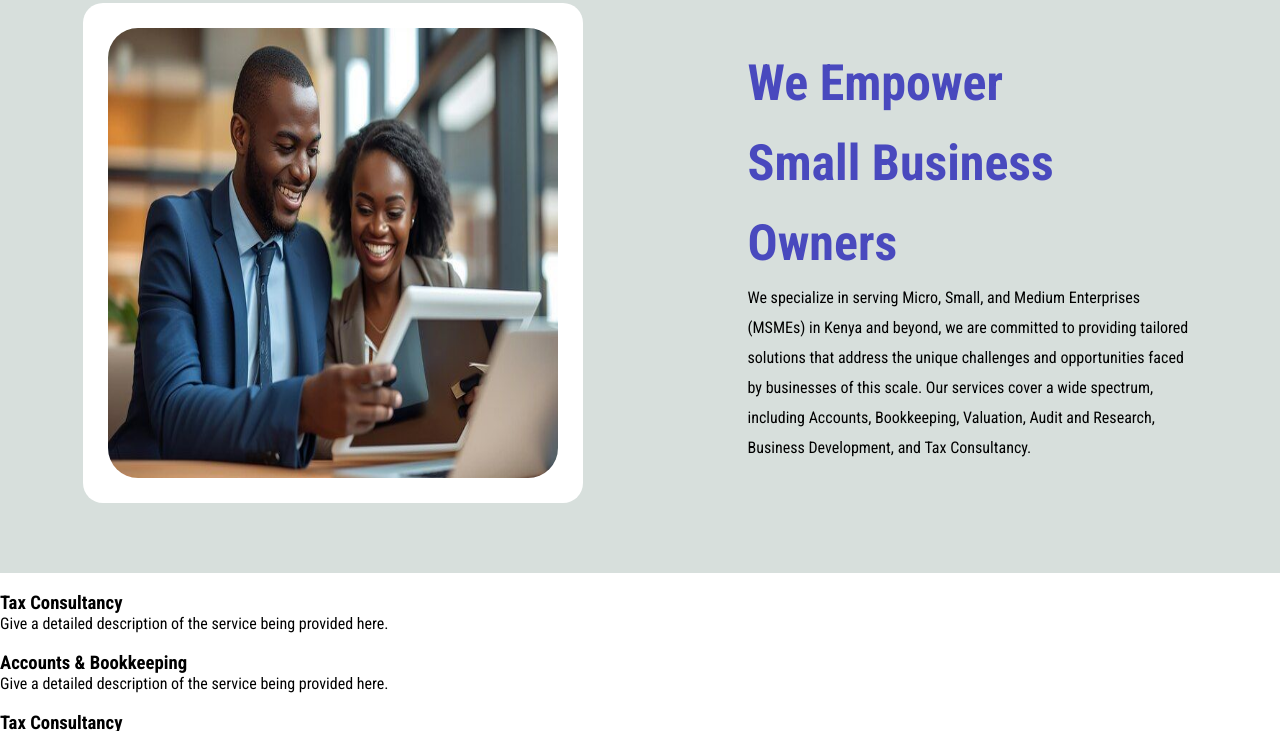
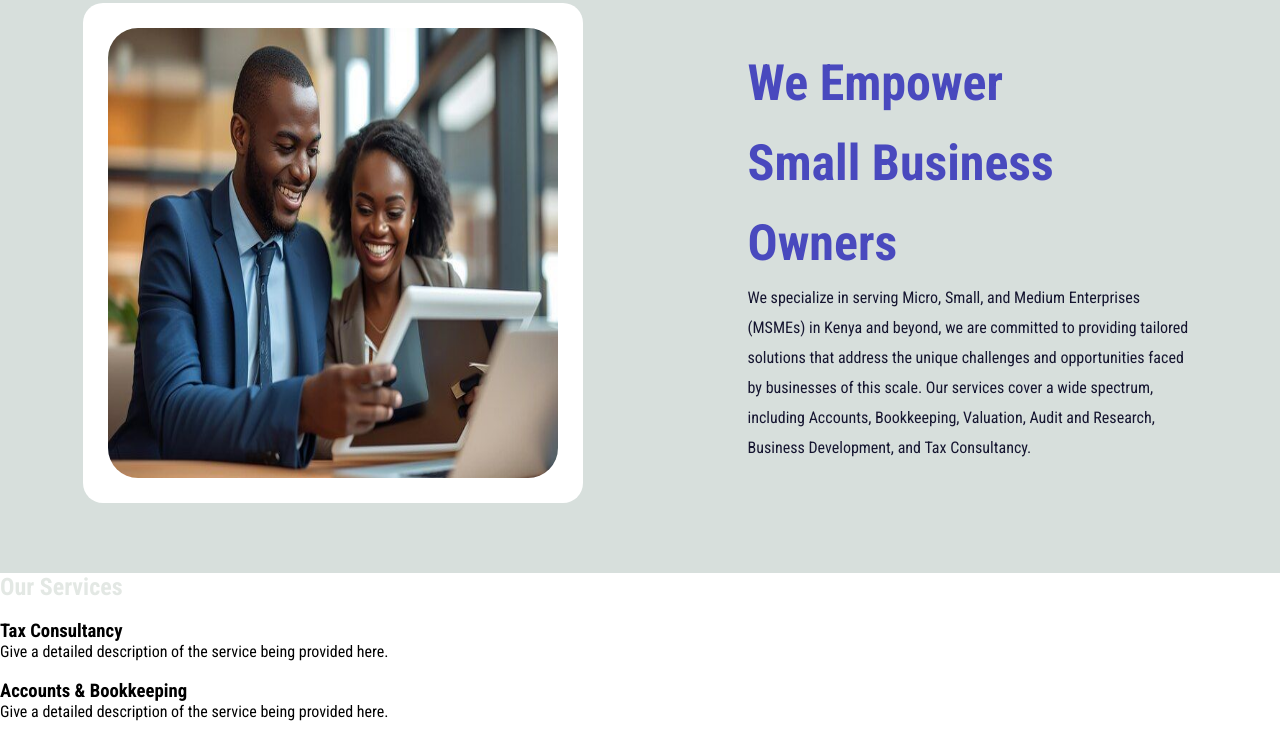
Before and after one commit to tambasii/ilorie, a plain HTML site: page index.html in a window 1280 px wide. Shown: the part 771-1502 px from the top of the page. Drawn offline with nearby package versions, Linux system fonts and the light colour scheme.

```diff
--- a/index.html
+++ b/index.html
@@ -68,6 +68,7 @@
     <!--our services section start-->
     <section id="Our_services">
         <div class="service">
+            <h1>Our Services</h1>
           <div class="service-container">
             <img src="">
             <h3>Tax Consultancy</h3>
--- a/style.css
+++ b/style.css
@@ -198,5 +198,7 @@ button.btn_right:hover{
 }
 
 .container_right-1 p{
+    color:rgb(21, 21, 48);
+    font-size: 100xpx;
     line-height: 30px;
 }
```
